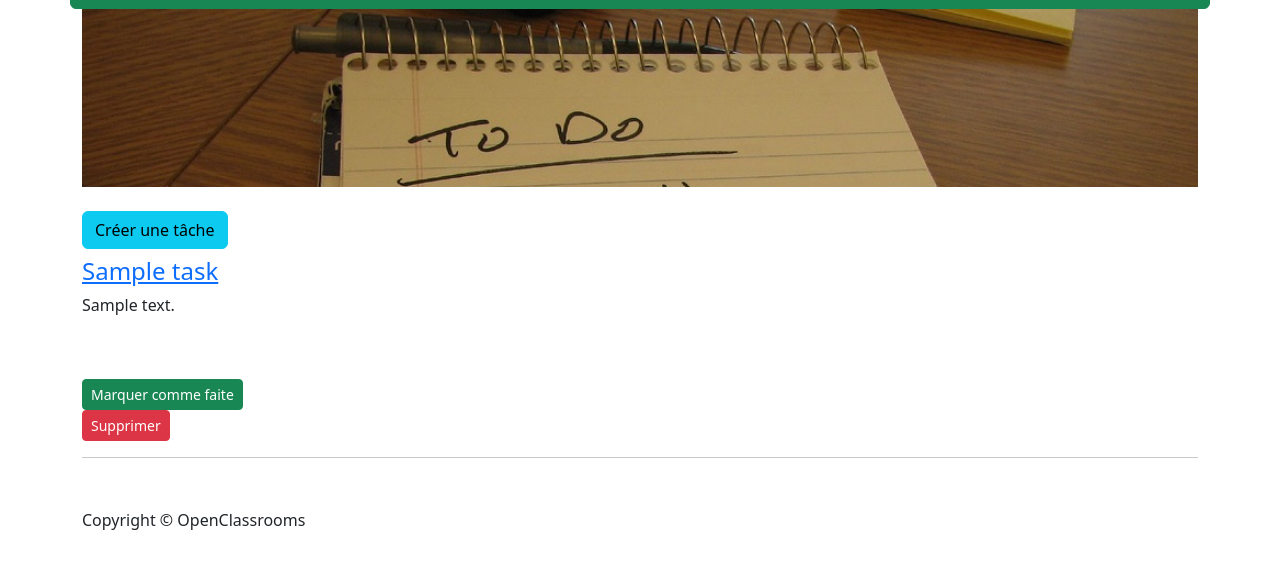
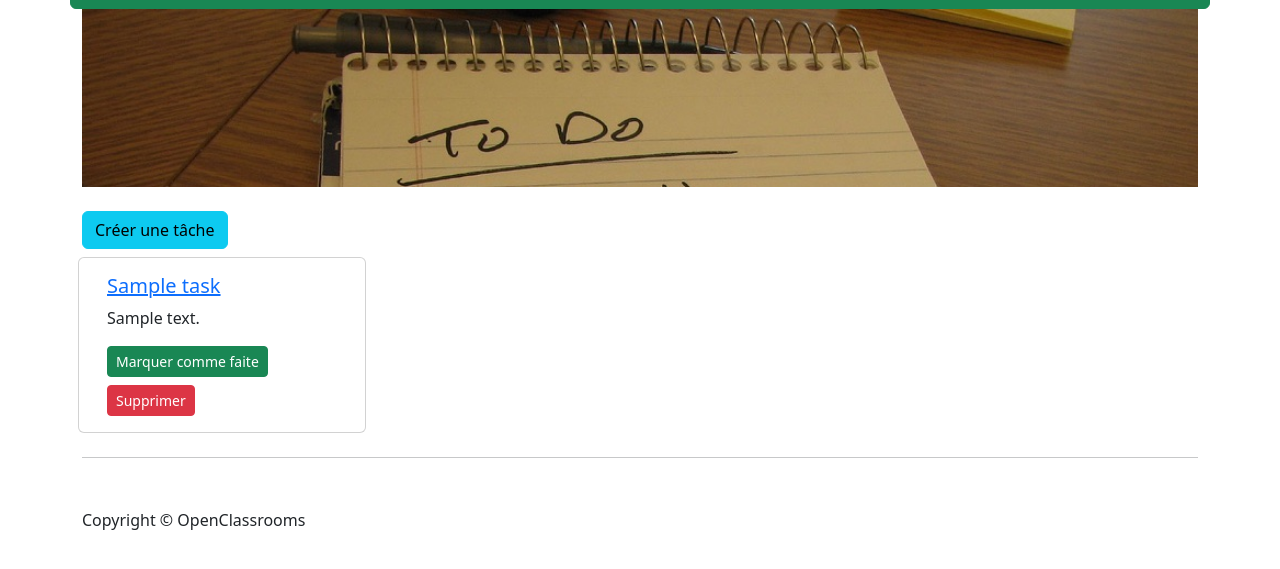
Before and after one commit to m-delacre/OCPHP_P8, a Symfony app: template templates/task/list.html.twig in a window 1280 px wide. Shown: the part 126-695 px from the top of the page. Run offline with Twig, Linux system fonts and the light colour scheme; the template is opened without the code that fills it: most values are stand-ins (such as "Sample title", 1, 10 or a date in 2020); some libraries are stand-ins or nearby versions.

Commit message:
modif css sur affichage liste des taches

```diff
--- a/templates/task/list.html.twig
+++ b/templates/task/list.html.twig
@@ -6,7 +6,7 @@
     <a href="{{ path('task_create') }}" class="btn btn-info pull-right">Créer une tâche</a>
     <div class="row">
         {% for task in tasks %}
-        <div class="col-sm-4 col-lg-4 col-md-4">
+            {# <div class="col-sm-4 col-lg-4 col-md-4">
                 <div class="thumbnail">
                     <div class="caption">
                         <h4 class="pull-right">
@@ -26,6 +26,22 @@
                         </form>
                     </div>
                 </div>
+            </div> #}
+            <div class="card m-2" style="width: 18rem;">
+                <div class="card-body">
+                    <h5 class="card-title"><a href="{{ path('task_edit', {'id' : task.id }) }}">{{ task.title }}</a></h5>
+                    <p class="card-text">{{ task.content }}</p>
+                    <div>
+                        <form action="{{ path('task_toggle', {'id' : task.id }) }}" class="mt-2">
+                            <button class="btn btn-success btn-sm pull-right">
+                                {% if not task.isDone %}Marquer comme faite{% else %}Marquer non terminée{% endif %}
+                            </button>
+                        </form>
+                        <form action="{{ path('task_delete', {'id' : task.id }) }}" class="mt-2">
+                            <button class="btn btn-danger btn-sm pull-right">Supprimer</button>
+                        </form>
+                    </div>
+                </div>
             </div>
         {% else %}
             <div class="alert alert-warning" role="alert">
```
Lines whose indentation alone changed are shown as unchanged.
